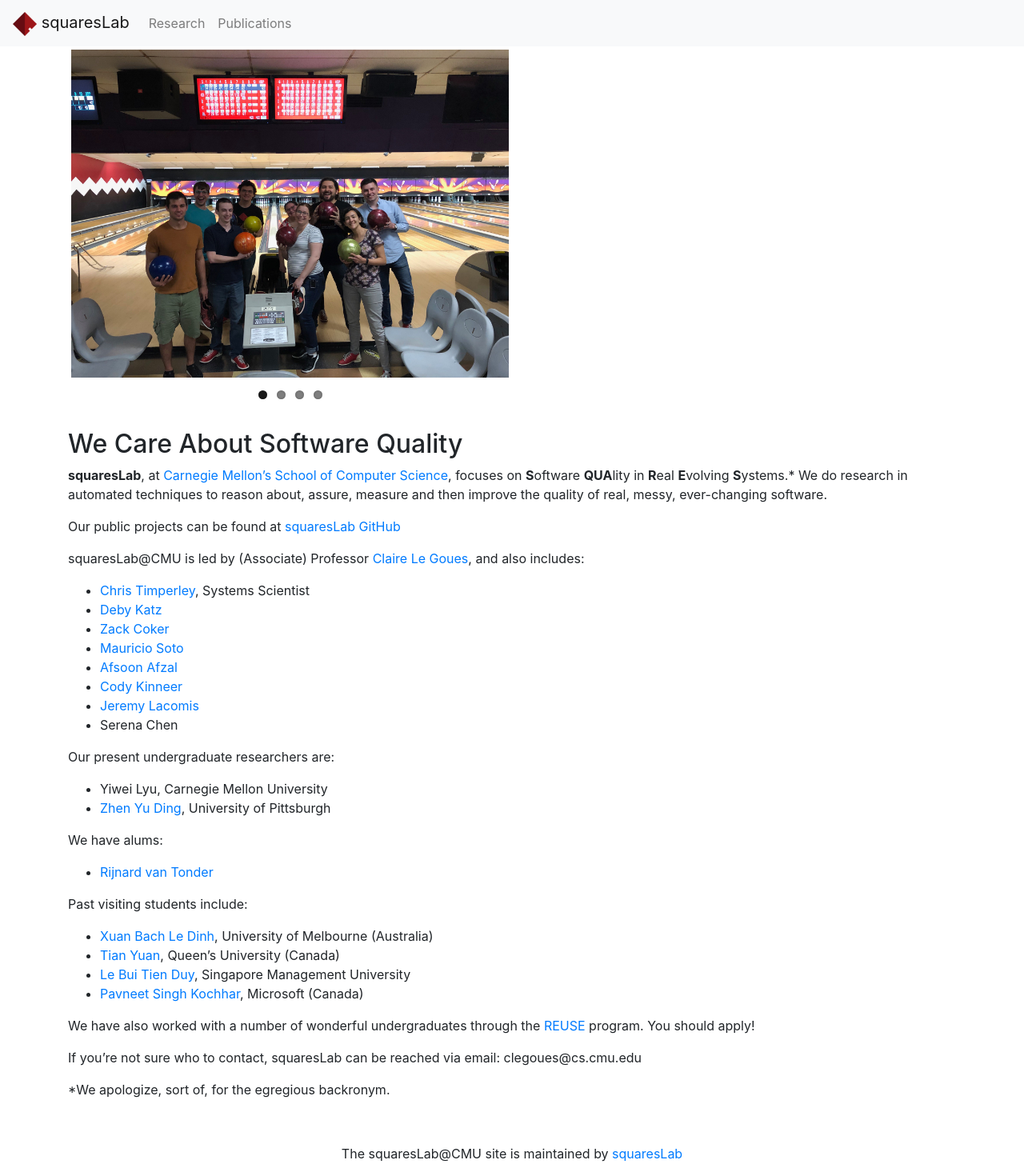
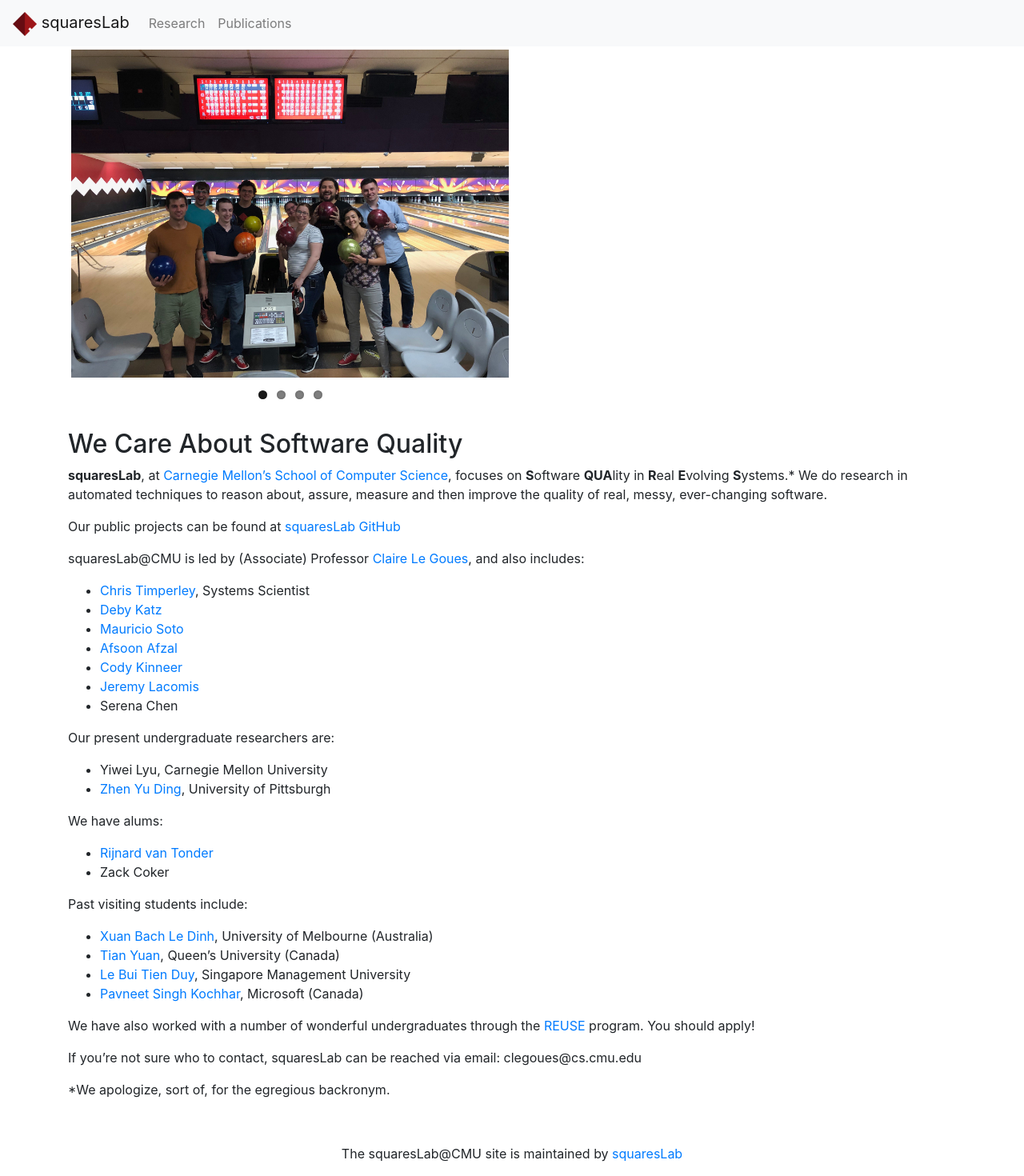
Before and after one commit to squaresLab/squaresLab.github.io, a Jekyll site: the page built from index.md, in a window 1280 px wide. Shown: the whole page at 80% size. Built offline with Jekyll 4.4.1, drawn with Linux system fonts in a browser that asks for light colours; nearby versions of some CDN libraries; part of the change alters nothing that is shown.

Commit message:
added my name to the alumni list and removed my webpage link

```diff
--- a/index.md
+++ b/index.md
@@ -20,7 +20,6 @@ Goues](http://www.clairelegoues.com), and also includes:
 
 *   [Chris Timperley](http://www.christimperley.co.uk), Systems Scientist
 *   [Deby Katz](http://www.cs.cmu.edu/~dskatz/)
-*   [Zack Coker](http://www.andrew.cmu.edu/user/zfc/)
 *   [Mauricio Soto](http://www.cs.cmu.edu/~msotogon/)
 *   [Afsoon Afzal](http://www.cs.cmu.edu/~afsoona)
 *   [Cody Kinneer](http://kinneerc.github.io)
@@ -33,6 +32,8 @@ Our present undergraduate researchers are:
 
 We have alums:
 *   [Rijnard van Tonder](http://www.cs.cmu.edu/~rvantond/)
+*   Zack Coker
+
 
 Past visiting students include:
 * [Xuan Bach Le Dinh](https://xuanbachle.github.io/), University of Melbourne (Australia)
```
